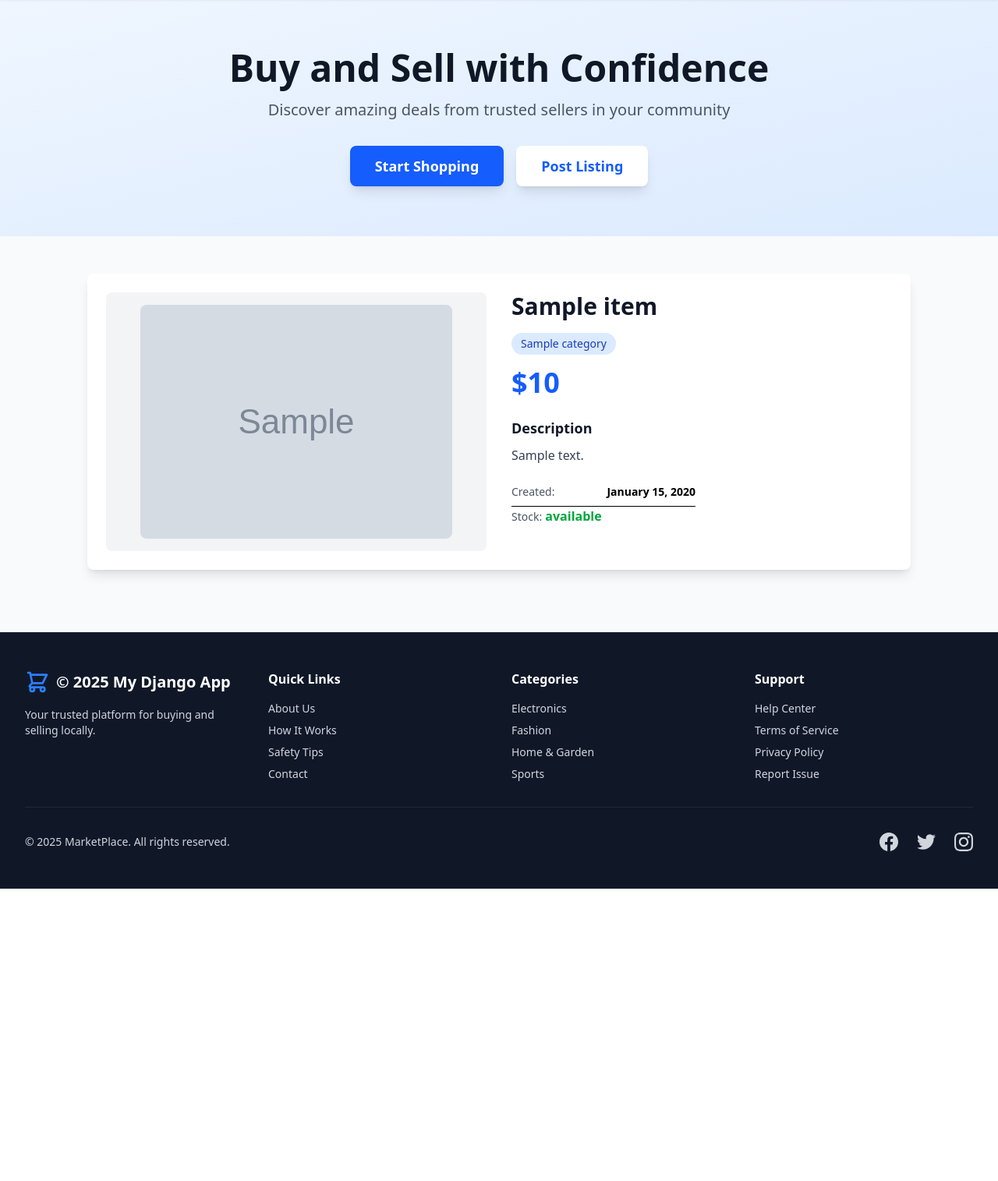
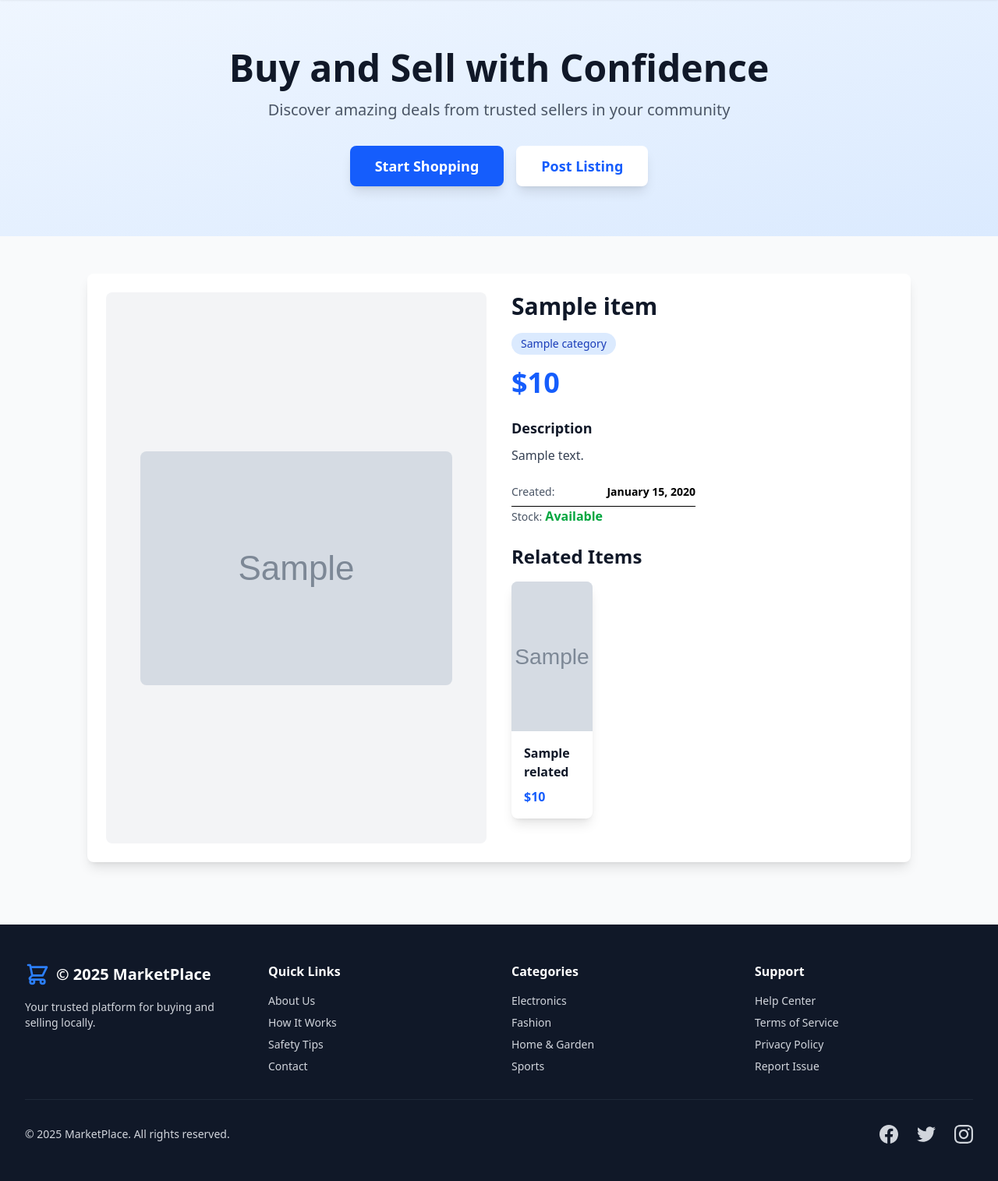
Before and after one commit to okq550/django-market-place, a Django app: template django_project_root/templates/core/item_detail.html in a window 1280 px wide. Shown: the part 65-1580 px from the top of the page at 78% size. Before the commit the page ends 1205 px from the top, so only its background shows below. Run offline with Django 3.2, Linux system fonts and the light colour scheme; the template is opened without the code that fills it: most values are stand-ins (such as "Sample title", 1, 10 or a date in 2020); grey boxes marked "Sample" are stand-in pictures.

Commit message:
Add item details

```diff
--- a/django_project_root/templates/core/base.html
+++ b/django_project_root/templates/core/base.html
@@ -4,7 +4,7 @@
 <head>
   <meta charset="UTF-8" />
   <meta name="viewport" content="width=device-width, initial-scale=1.0" />
-  <title>{% block title %}My Django App{% endblock %}</title>
+  <title>{% block title %} MarketPlace {% endblock %}</title>
   <script src="https://cdn.jsdelivr.net/npm/@tailwindcss/browser@4"></script>
   {% block extra_head %}{% endblock %}
 </head>
--- a/django_project_root/templates/core/footer.html
+++ b/django_project_root/templates/core/footer.html
@@ -9,7 +9,7 @@
                         </path>
                     </svg>
                     <span class="text-xl font-bold text-white">
-                        <p>{% block footer %}&copy; 2025 My Django App{% endblock %}</p>
+                        <p>{% block footer %}&copy; 2025 MarketPlace{% endblock %}</p>
                     </span>
                 </div>
                 <p class="text-sm">Your trusted platform for buying and selling locally.</p>
--- a/django_project_root/templates/core/index.html
+++ b/django_project_root/templates/core/index.html
@@ -1,8 +1,8 @@
 {% extends "core/base.html" %}
 
-{% block title %}Home{% endblock %}
+{% block title %}MarketPlace{% endblock %}
 
-{% block header %}Welcome to My Django App{% endblock %}
+{% block header %}Welcome to MarketPlace{% endblock %}
 
 {% block content %}
 <!-- Categories -->
--- a/django_project_root/templates/core/item_detail.html
+++ b/django_project_root/templates/core/item_detail.html
@@ -1,6 +1,6 @@
 {% extends "core/base.html" %}
 
-{% block title %}{{ item.name }} - My Django App{% endblock %}
+{% block title %}{{ item.name }} - MarketPlace{% endblock %}
 
 {% block header %}{{ item.name }}{% endblock %}
 
@@ -62,13 +62,45 @@
                                     {% if item.is_sold %}
                                     Out of stock
                                     {% else %}
-                                    available
+                                    Available
                                     {% endif %}
                                 </span>
                             </div>
                         </div>
                     </div>
                 </div>
+
+                <!-- Related Items -->
+                {% if related_items %}
+                <div class="mb-8">
+                    <h2 class="text-2xl font-bold text-gray-900 mb-4">Related Items</h2>
+                    <div class="grid grid-cols-1 sm:grid-cols-2 md:grid-cols-4 gap-6">
+                        {% for related in related_items %}
+                        <a href="{% url 'item_detail' related.id %}"
+                            class="bg-white rounded-lg shadow-lg overflow-hidden hover:shadow-xl transition">
+                            <div class="h-48 bg-gray-200 flex items-center justify-center">
+                                {% if related.image %}
+                                <img src="{{ related.image.url }}" alt="{{ related.name }}"
+                                    class="w-full h-full object-cover">
+                                {% else %}
+                                <svg class="w-16 h-16 text-gray-400" fill="none" stroke="currentColor"
+                                    viewBox="0 0 24 24">
+                                    <path stroke-linecap="round" stroke-linejoin="round" stroke-width="2"
+                                        d="M4 16l4.586-4.586a2 2 0 012.828 0L16 16m-2-2l1.586-1.586a2 2 0 012.828 0L20 14m-6-6h.01M6 20h12a2 2 0 002-2V6a2 2 0 00-2-2H6a2 2 0 00-2 2v12a2 2 0 002 2z">
+                                    </path>
+                                </svg>
+                                {% endif %}
+                            </div>
+                            <div class="p-4">
+                                <h3 class="font-semibold text-gray-900 mb-2">{{ related.name }}</h3>
+                                <p class="text-blue-600 font-bold">${{ related.price }}</p>
+                            </div>
+                        </a>
+                        {% endfor %}
+                    </div>
+                </div>
+                {% endif %}
+
                 <!-- Action Buttons -->
                 <!-- <div class="flex space-x-4">
           {% if item.stock > 0 %}
```
Also changed, not shown: django_project_root/core/views.py (+12 -2 lines), django_project_root/templates/core/listing.html (+8 -2 lines).
